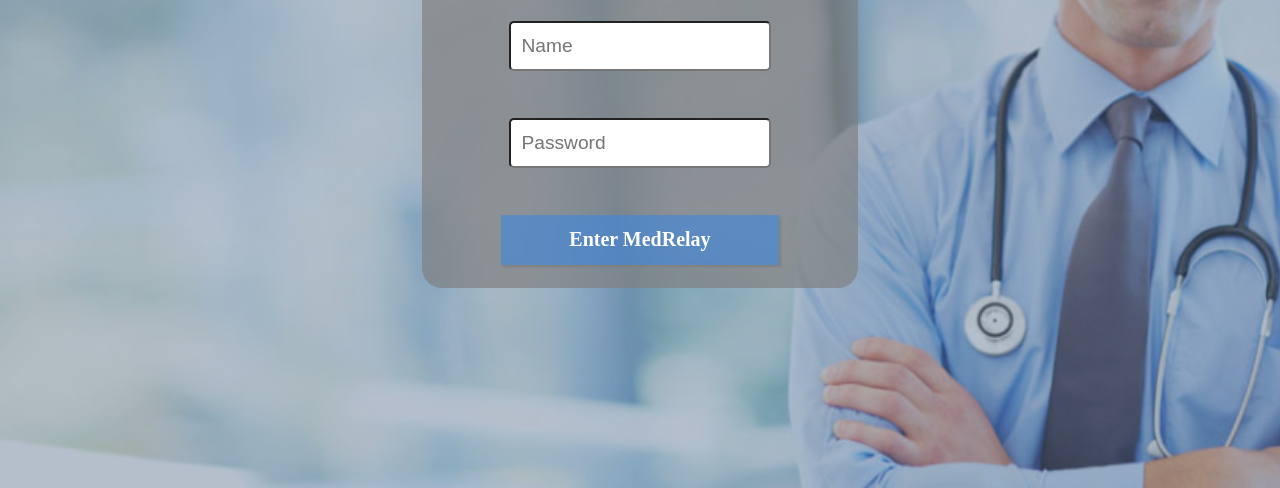
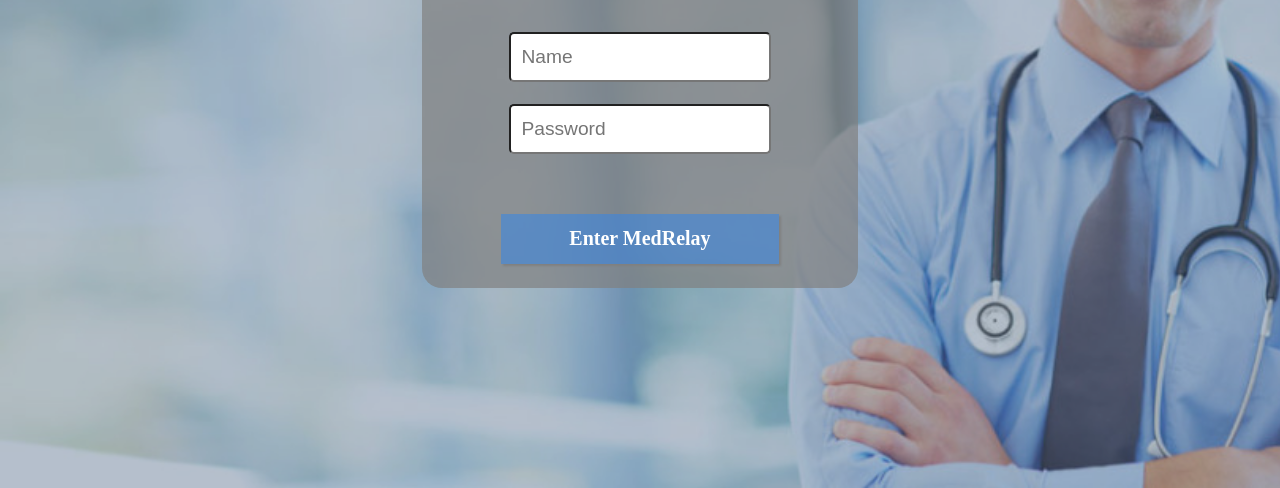
Before and after one commit to abansal3/whack-healthcare, a website: page MedRelay.html in a window 1280 px wide. Shown: the part 312-800 px from the top of the page. Drawn offline with nearby package versions, Linux system fonts and the light colour scheme.

Commit message:
Changed spacing on login page

```diff
--- a/MedRelay.css
+++ b/MedRelay.css
@@ -34,6 +34,15 @@ div#filter {
   box-sizing: border-box;
 }
 
+#credentials {
+    height: 40%;
+    display: flex;
+    flex-direction: column;
+    align-items: center;
+    margin: auto;
+    width: 100%;
+}
+
 #heading{
 	color: white;
 	font-family: Sans-serif;
@@ -48,6 +57,7 @@ input {
     box-sizing: border-box;
     padding-left: 10px;
     font-size: 1.2em;
+    margin: auto;
 }
 
 button {
--- a/MedRelay.html
+++ b/MedRelay.html
@@ -14,8 +14,10 @@
 	<div id = "filter">
 		<form id="login">
 			<h1 id = "heading">MedRelay {{trial}}</h1>
-			<input name="vendor_name" placeholder="Name" id="username" ng-model="vendor_name" type="text" size="25" />
-			<input name="password" placeholder="Password" id="password" ng-model="password" type="password" size="25" />
+			<div id="credentials">
+				<input name="vendor_name" placeholder="Name" id="username" ng-model="vendor_name" type="text" size="25" />
+				<input name="password" placeholder="Password" id="password" ng-model="password" type="password" size="25" />
+			</div>
 			<button type="button" ng-click="submit()">Enter MedRelay</button>
 		</form>
 	</div>
```
